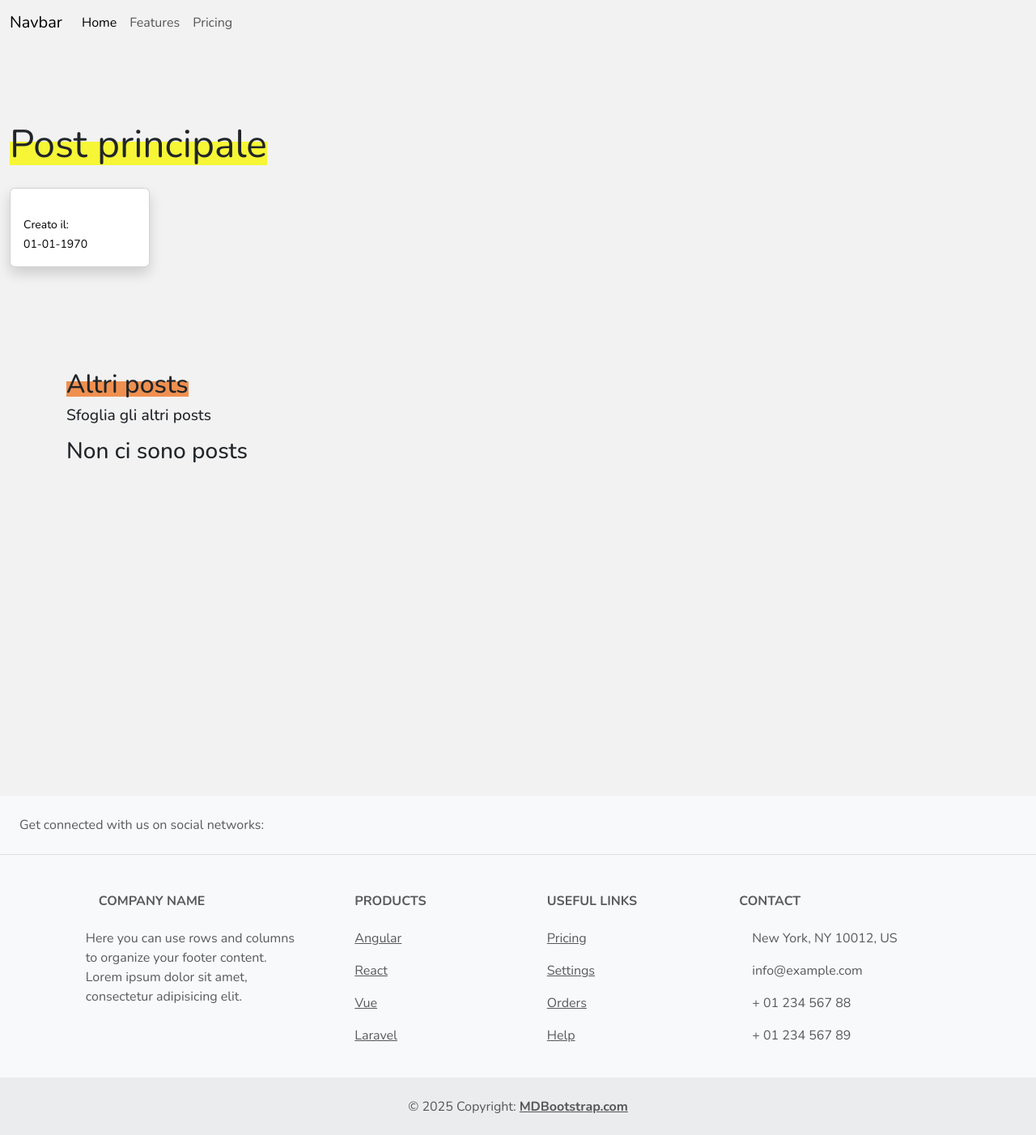
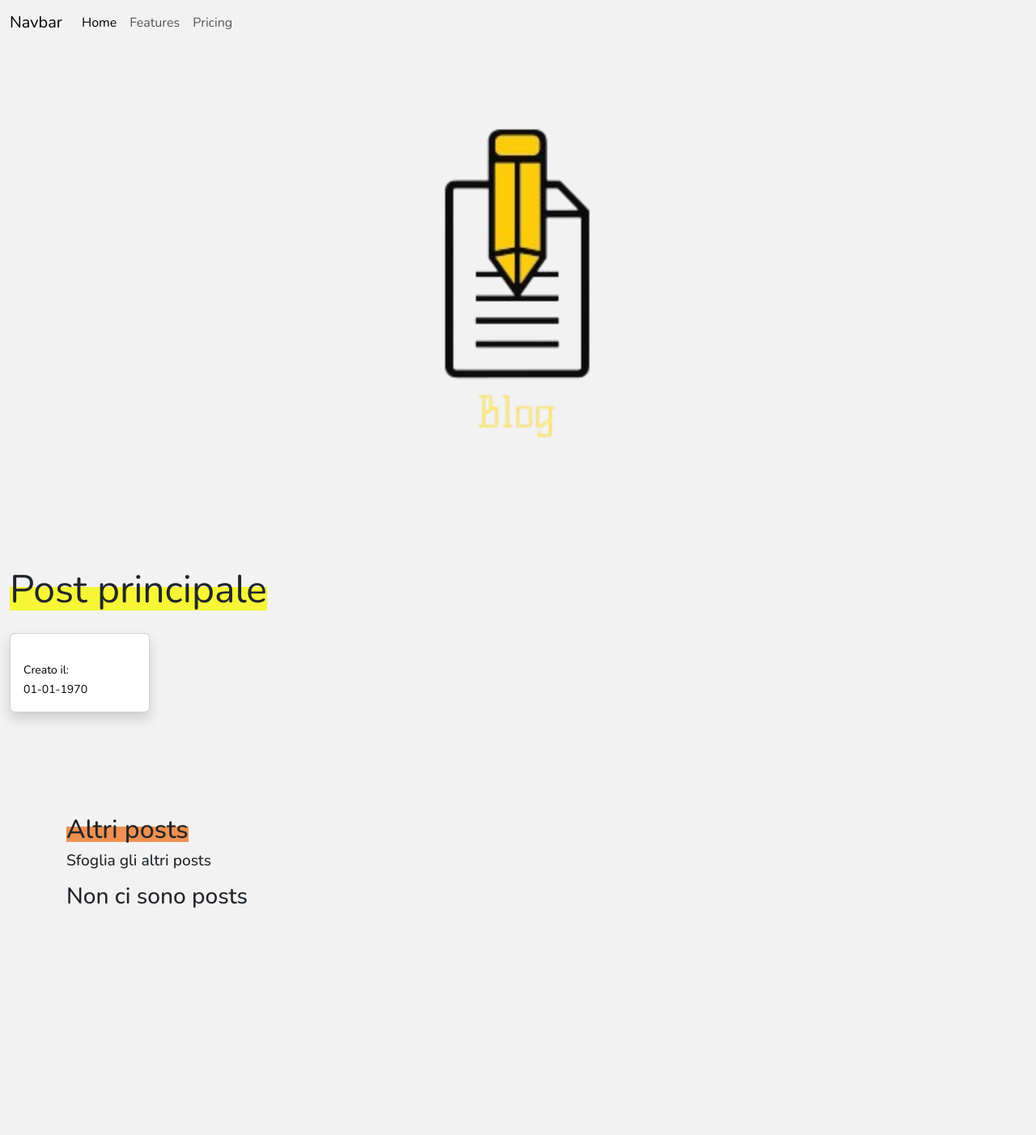
Before and after one commit to peppe2412/Blog, a PHP site: page /views/home.php in a window 1280 px wide. Shown: the top 1402 px of the page at 81% size. Before the commit the page ends 1375 px from the top, so only its background shows below. Run offline with PHP 8.4, Linux system fonts and the light colour scheme; the template is opened without the code that fills it, so the values that code supplies are empty; some libraries are stand-ins or nearby versions.

Commit message:
Aggiunto logo, logo effect & titles posts effect

```diff
--- a/assets/css/style.css
+++ b/assets/css/style.css
@@ -15,6 +15,26 @@ body {
   z-index: 1;
   top: 0;
   width: 100%;
+}
+
+.logo-container{
+  padding-top: 150px;
+}
+
+.logo{
+  width: 400px;
+  animation: logo-effect 4s ease;
+}
+
+@keyframes logo-effect{
+  from{
+    opacity: 0;
+    transform: translateX(-100%);
+  }
+  to{
+    opacity: 1;
+    transform: translateX(0);
+  }
 }
 
 .posts-container {
@@ -49,12 +69,12 @@ body {
   }
 }
 
-.otherPostTitle {
+.otherPostTitleEffect {
   position: relative;
   display: inline-flex;
 }
 
-.otherPostTitle::after {
+.otherPostTitleEffect::after {
   content: "";
   position: absolute;
   height: 50%;
--- a/views/home.php
+++ b/views/home.php
@@ -25,6 +25,12 @@ ob_start();
     <div class="alert alert-success"><?= htmlspecialchars($success) ?></div>
 <?php endif; ?>
 
+<header class="logo-container">
+    <div class="d-flex justify-content-center">
+        <img class="logo" src="/public/media//logo.png" alt="Logo Blog">
+    </div>
+</header>
+
 <main class="container-fluid posts-container">
     <div class="row">
         <?php if ($posts): ?>
@@ -34,7 +40,7 @@ ob_start();
             ?>
         <?php endif; ?>
         <div class="col-12 col-lg-12">
-            <h2 class="mb-4 mainPostTitleEffect display-5">
+            <h2 class="mb-4 display-5" id="mainTitle">
                 Post principale
             </h2>
             <div class="card mb-3 shadow">
```
Also changed, not shown: assets/js/main.js (+33 -11 lines), public/media/logo.png (added).
